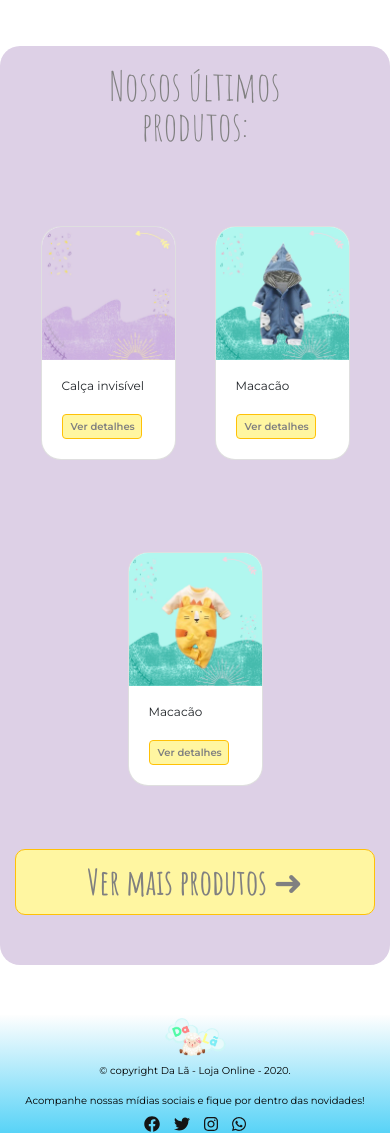
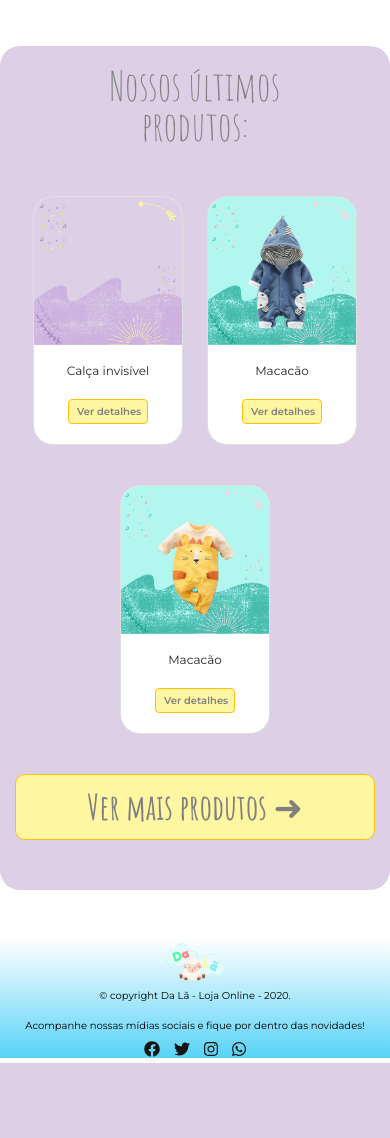
Before and after one commit to DarlanHenrique/-Equipe-2-Trainee-2020.1, a PHP site: page / in a window 390 px wide. Shown: the part 358-1496 px from the top of the page. After the commit the page ends 1421 px from the top, so only its background shows below. Run offline with PHP 8.4, Linux system fonts and the light colour scheme; data comes from the database, SQL or seed files in the repository; some libraries are stand-ins or nearby versions.

Commit message:
Consertando responsividade home

```diff
--- a/public/css/styles.css
+++ b/public/css/styles.css
@@ -198,10 +198,7 @@ body {
     line-height: 23px;
 }
 
-.card {
-    margin: 30px 5% 15% 5%;
-    text-align: justify;
-}
+
 
 .card-img-top1 {
     margin-left: auto;
@@ -538,10 +535,7 @@ body {
                     line-height: 23px;
                 }
 
-                .card {
-                    margin: 30px 5% 15% 5%;
-                    text-align: justify;
-                }
+
 
                 .card-img-top1 {
                     margin-left: auto;
@@ -951,6 +945,12 @@ body {
                     }
                 }
 
+                @media(min-width: 1600px) {
+                    .home-main {
+                        max-height: 1450px;
+                    }
+                }
+
                 @media (min-width: 2500px) {
                     .home-main {
                         max-height: 1750px;
```
